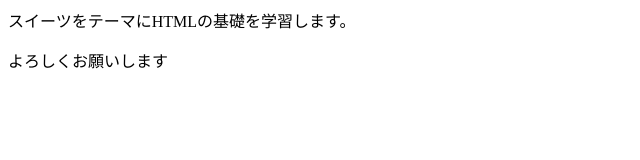
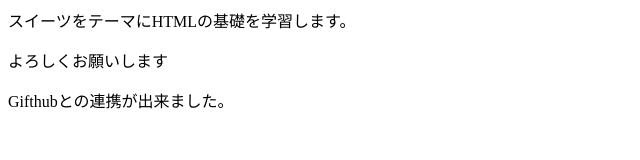
Before and after one commit to c3220104/www, a plain HTML site: page index.html in a window 1280 px wide. Shown: the whole page, without its empty margins (0-640 px from the left). Drawn offline with Linux system fonts and the light colour scheme.

Commit message:
update2023/05/16

```diff
--- a/index.html
+++ b/index.html
@@ -7,5 +7,6 @@
   <body>
     <p>スイーツをテーマにHTMLの基礎を学習します。</p>
     <p>よろしくお願いします</p>
+    <p>Gifthubとの連携が出来ました。</p>
    </body>
 </html>
```
